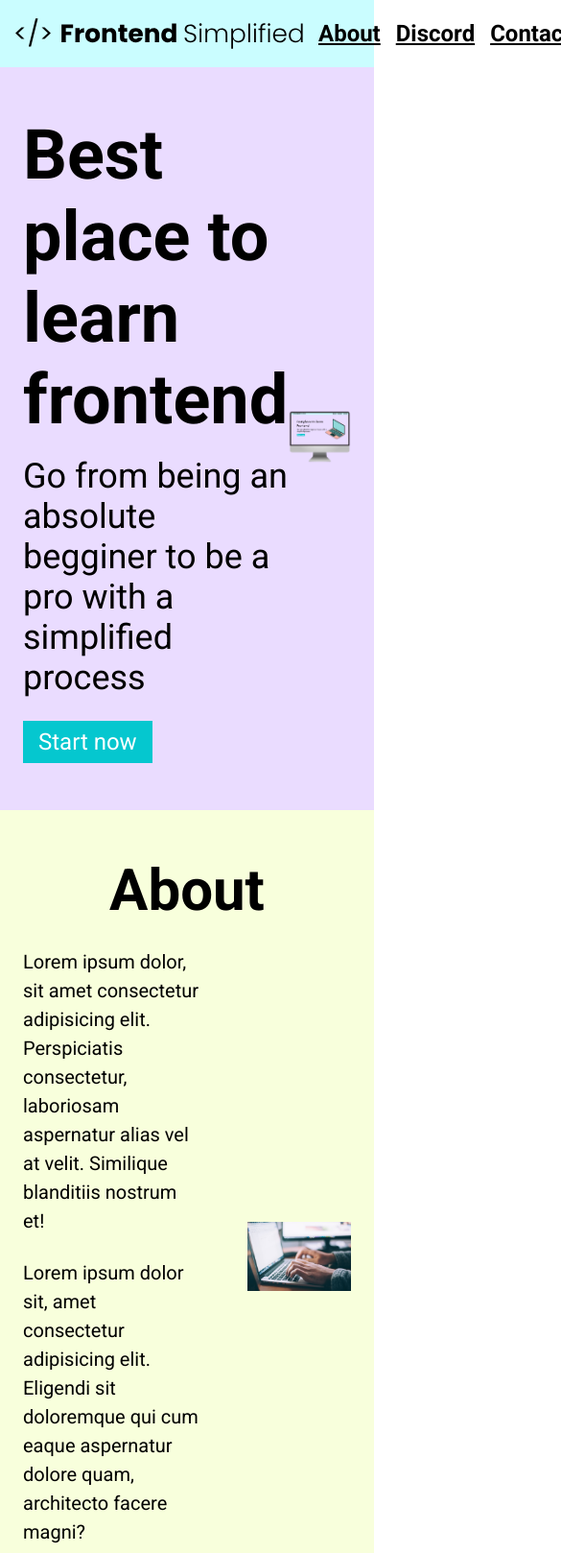
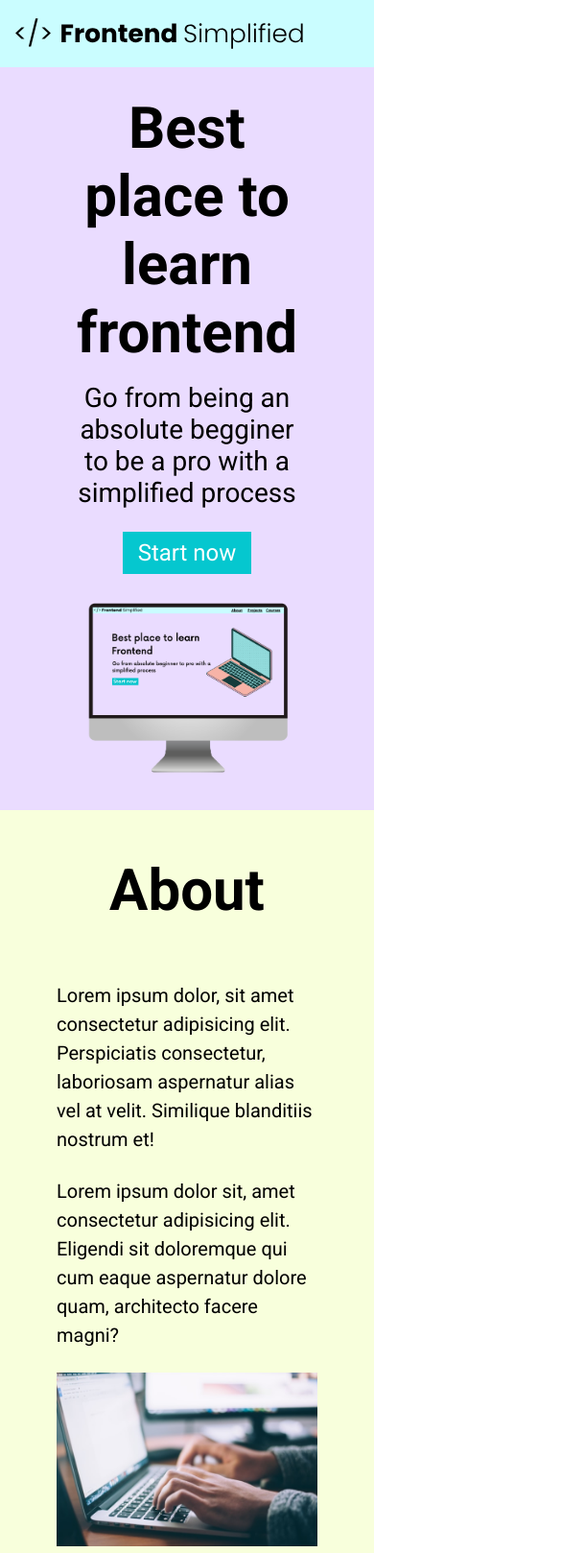
Before and after one commit to Timarchris/HTML-Practice, a plain HTML site: page index.html in a window 390 px wide. Shown: the top 1618 px of the page at 96% size, 585 px wide, since content can reach past the window. Drawn offline with Linux system fonts and the light colour scheme.

Commit message:
Responsiveness

```diff
--- a/index.html
+++ b/index.html
@@ -10,7 +10,7 @@
     <section>
       <nav>
         <img src="./assets/HTML assets 2/FES.svg" class="logo" alt="" />
-        <ul>
+        <ul class="nav__links">
           <li><a href="#about">About</a></li>
           <li><a href="#discord">Discord</a></li>
           <li><a href="#contact">Contact</a></li>
@@ -18,13 +18,13 @@
       </nav>
       <header>
         <div class="row">
-          <div>
+          <div class="home__description">
             <h1>Best place to learn frontend</h1>
             <p class="subheader">
               Go from being an absolute begginer to be a pro with a simplified
               process
             </p>
-            <button>Start now</button>
+            <button class="home__description--button">Start now</button>
           </div>
           <figure>
             <img
--- a/style.css
+++ b/style.css
@@ -16,13 +16,13 @@ nav {
 header {
     background-color: #eadcff;
     height: calc(100vh - 70px);
-    padding: 24px;
+    padding: 50px;
     display: flex;
     align-items: center;
     justify-content: center;
 }
 h1 {
-    font-size: 72px;
+    font-size: 60px;
 }
 .subheader {
     font-size: 36px;
@@ -107,6 +107,7 @@ form {
     display: flex;
     flex-direction: column;
     margin: 0 auto;
+    padding: 0 24px;
 }
 input, textarea {
     margin-bottom: 24px;
@@ -129,3 +130,54 @@ footer {
 .footer__link {
     padding: 0 16px;
 }
+@media (max-width: 728px) {
+    .row {
+        flex-direction: column;
+        padding: 35px;
+    }
+.home__description {
+    margin-bottom: 24px;
+    display: flex;
+    flex-direction: column;
+    align-items: center;
+}
+.home__description--button {
+    max-width: 240px;
+}
+h1 {
+    text-align: center;
+    font-size: 60px;
+}
+.subheader{
+    text-align: center;
+    font-size: 28px;
+}
+.nav__links {
+    display: none;
+}
+.section__description {
+    flex-direction: column;
+}
+.section__description--wrapper {
+    width: 100%;
+}
+.about__img--wrapper {
+    width: 100%;
+}
+#discord .section__description {
+    flex-direction: column-reverse;
+}
+footer {
+    padding: 48px 24px;
+}
+.footer__logo{
+    max-width: 360px;
+}
+.footer__link {
+    padding: 0 4px;
+    font-size: 18px;
+}
+.footer__links {
+    margin-bottom: 24px;
+}
+}
```
